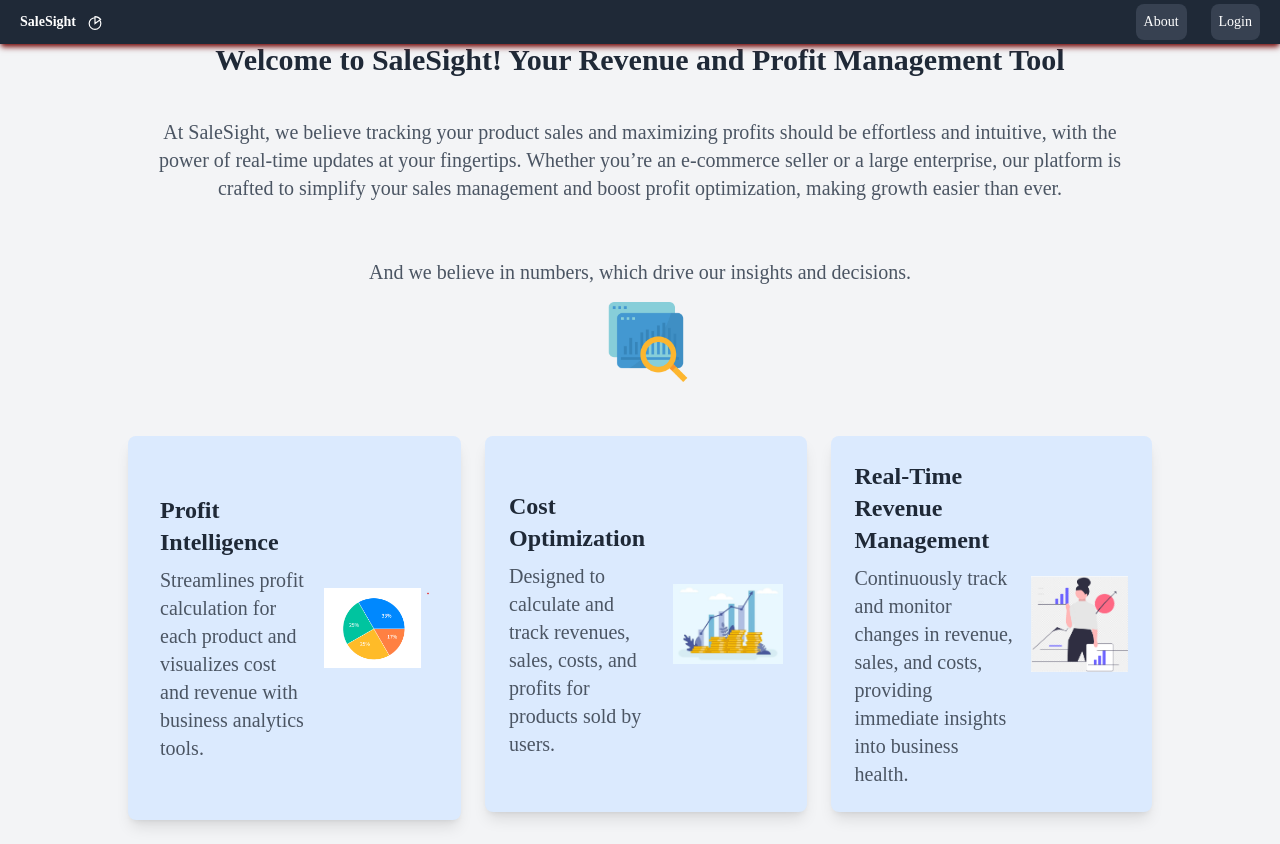
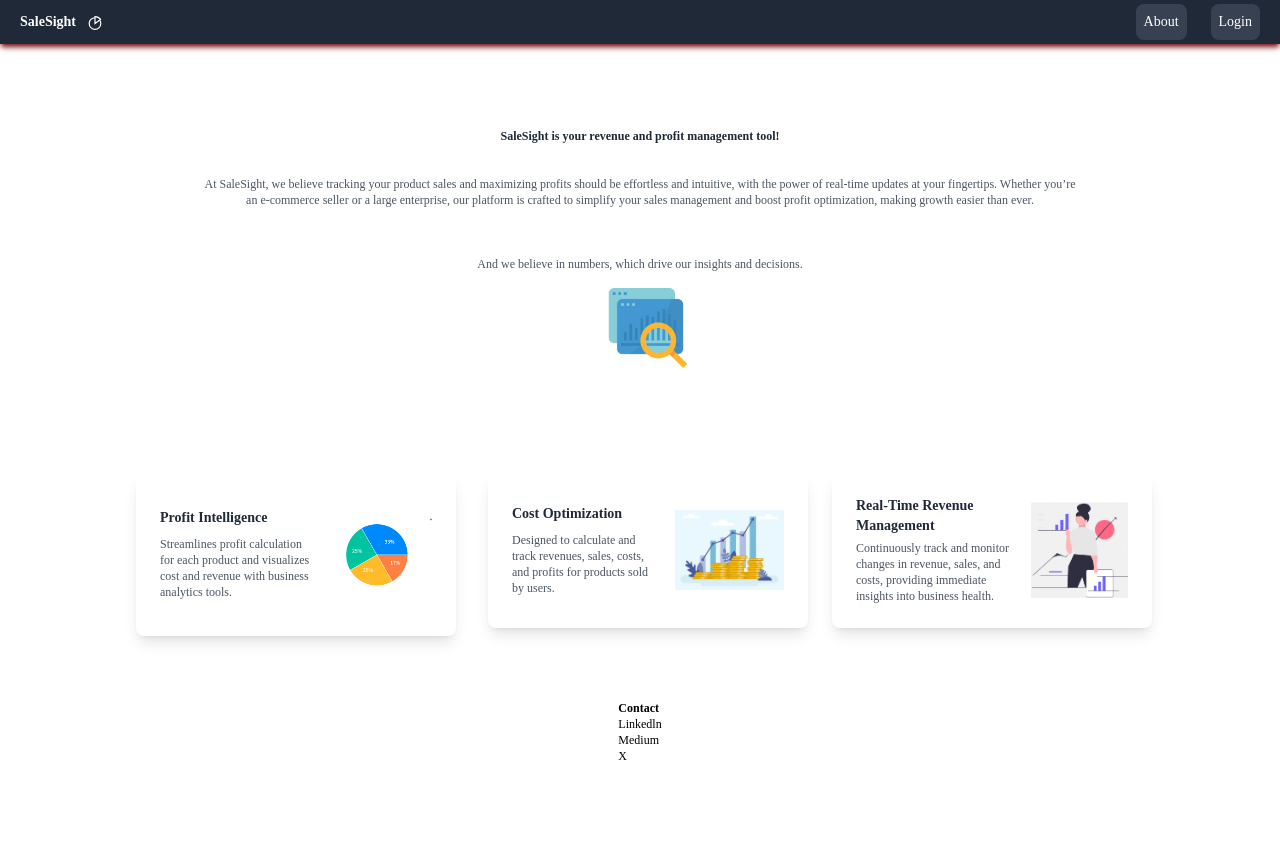
Before and after one commit to Gamze1314/SaleSight, a React (Create React App) app in the folder client/: page /about in a window 1280 px wide. After the commit the page ends 800 px from the top, so only its background shows below. Built offline with nearby package versions, Linux system fonts and the light colour scheme; no server answers.

Commit message:
analyticspage design updated

```diff
--- a/client/src/components/Product.js
+++ b/client/src/components/Product.js
@@ -37,7 +37,7 @@
       <td className="p-3 text-left w-1/4">{total_quantity_sold || 0}</td>
       <td className="w-1/4">
         <select
-          className="h-5 w-full text-center text-xs"
+          className="h-5 text-center text-xs"
           onChange={handleSelect}
           value={selectedOption}
         >
--- a/client/src/components/ProductProfitTable.js
+++ b/client/src/components/ProductProfitTable.js
@@ -129,7 +129,7 @@
 
   return (
     <div className="fixed inset-0 z-50 flex items-center justify-center bg-black bg-opacity-50 backdrop-blur">
-      <div className="relative bg-white shadow rounded-lg p-6 max-w-4xl w-full max-h-[90vh] overflow-y-auto">
+      <div className="relative bg-white shadow rounded-lg p-2 max-w-4xlw-full max-h-[90vh] overflow-y-auto">
         <button
           className="absolute top-2 right-2 text-gray-500 hover:text-gray-800"
           onClick={onClose}
@@ -137,15 +137,15 @@
           ✕
         </button>
         {error && <div className="text-red-700">{error}</div>}
-        <p className="text-center text-lg text-black-500">Profit Table</p>
+        <p className="text-center text-sm text-black-500">Profit Table</p>
         {localData.length > 0 ? (
           <>
-            <h4 className="text-md font-medium mb-4">
+            <h4 className="text-xs font-medium mb-4">
               The sales data is shown for Product: '
               {localData[0].productDescription}'
             </h4>
             <div className="overflow-x-auto">
-              <table className="w-full text-sm">
+              <table className="w-full text-xs">
                 <thead>
                   <tr className="bg-gray-100">
                     <th className="p-2 text-left">Sale ID</th>
@@ -279,7 +279,7 @@
             </div>
           </>
         ) : (
-          <p className="text-center text-gray-500">
+          <p className="text-center text-xs text-gray-500">
             No sales data found for product '{prodData.description}'. Please
             navigate to Select Action Tab, then select 'Add Profit Metrics'
             option to add sales data.
--- a/client/src/pages/About.js
+++ b/client/src/pages/About.js
@@ -19,7 +19,7 @@
   useEffect(() => {
     const messageTimer = setTimeout(() => {
       setMessage(
-        "Welcome to SaleSight! Your Revenue and Profit Management Tool"
+        "SaleSight is your revenue and profit management tool!"
       );
       setLoading(false);
     }, 1000);
@@ -40,16 +40,16 @@
   return (
     <>
       <LogInNavBar />
-      <div className="flex flex-col justify-center bg-gray-100 min-h-screen pt-3">
-        <div className="h-content-height flex-col flex items-center justify-center mb-6 transition-shadow duration-300 ease-in-out hover:shadow-red-900">
+      <div className="flex flex-col justify-center items-center bg-white min-h-screen pt-3 sm:text-xs">
+        <div className="text-xs h-content-height flex-col flex items-center justify-center mb-6 transition-shadow duration-300 ease-in-out hover:shadow-red-900">
           {loading ? (
-            <p className="text-gray-600 text-center text-xl w-full max-w-5xl mt-6 p-4">
-              Loading...
+            <p className="text-red-600 text-center text-xs w-full max-w-5xl mt-6 p-4">
+              Welcome to SaleSight!
             </p>
           ) : (
             <>
-              <h1 className="text-3xl font-bold text-gray-800">{message}</h1>
-              <p className="text-gray-600 text-center text-xl w-full max-w-5xl mt-6 p-4">
+              <h1 className="text-xs font-bold text-gray-800">{message}</h1>
+              <p className="text-gray-600 text-center text-xs w-full max-w-4xl mt-6 p-2">
                 At SaleSight, we believe tracking your product sales and
                 maximizing profits should be effortless and intuitive, with the
                 power of real-time updates at your fingertips. Whether you’re an
@@ -57,7 +57,7 @@
                 to simplify your sales management and boost profit optimization,
                 making growth easier than ever.
               </p>
-              <p className="text-gray-600 text-center text-xl w-full max-w-5xl mt-6 p-4">
+              <p className="text-gray-600 text-center text-xs w-full max-w-5xl mt-6 p-4">
                 And we believe in numbers, which drive our insights and
                 decisions.
               </p>
@@ -69,12 +69,12 @@
         {/* Key Points Section */}
         <div className="flex justify-center space-x-6 max-w-5xl mx-auto">
           {cardVisible[0] && (
-            <div className="bg-blue-100 rounded-lg shadow-lg p-8 flex flex-row items-center justify-between mb-6 transition-shadow duration-300 ease-in-out hover:shadow-red-900 w-full max-w-md">
+            <div className="bg-white rounded-lg shadow-lg p-6 ml-2 mr-2 flex flex-row items-center justify-between mb-6 transition-shadow duration-300 ease-in-out hover:shadow-red-900 w-full max-w-md">
               <div className="flex flex-col">
-                <h2 className="text-2xl font-bold text-gray-800">
+                <h2 className="text-sm font-bold text-gray-800">
                   Profit Intelligence
                 </h2>
-                <p className="text-gray-600 mt-2 text-xl">
+                <p className="text-gray-600 mt-2 text-xs">
                   Streamlines profit calculation for each product and visualizes
                   cost and revenue with business analytics tools.
                 </p>
@@ -84,12 +84,12 @@
           )}
 
           {cardVisible[1] && (
-            <div className="bg-blue-100 rounded-lg shadow-lg p-6 flex flex-row items-center justify-between mb-8 transition-shadow duration-300 ease-in-out hover:shadow-red-900 w-full max-w-md">
+            <div className="bg-white rounded-lg shadow-lg p-6 ml-1 flex flex-row items-center justify-between mb-8 transition-shadow duration-300 ease-in-out hover:shadow-red-900 w-full max-w-md">
               <div className="flex flex-col">
-                <h2 className="text-2xl font-bold text-gray-800">
+                <h2 className="text-sm font-bold text-gray-800">
                   Cost Optimization
                 </h2>
-                <p className="text-gray-600 mt-2 text-xl">
+                <p className="text-gray-600 mt-2 text-xs">
                   Designed to calculate and track revenues, sales, costs, and
                   profits for products sold by users.
                 </p>
@@ -103,12 +103,12 @@
           )}
 
           {cardVisible[2] && (
-            <div className="bg-blue-100 rounded-lg shadow-lg p-6 flex flex-row items-center justify-between mb-8 transition-shadow duration-300 ease-in-out hover:shadow-red-900 w-full max-w-md">
+            <div className="bg-white rounded-lg shadow-lg p-6 ml-1 flex flex-row items-center justify-between mb-8 transition-shadow duration-300 ease-in-out hover:shadow-red-900 w-full max-w-md">
               <div className="flex flex-col">
-                <h2 className="text-2xl font-bold text-gray-800">
+                <h2 className="text-sm font-bold text-gray-800">
                   Real-Time Revenue Management
                 </h2>
-                <p className="text-gray-600 mt-2 text-xl">
+                <p className="text-gray-600 mt-1 text-xs">
                   Continuously track and monitor changes in revenue, sales, and
                   costs, providing immediate insights into business health.
                 </p>
@@ -121,6 +121,12 @@
             </div>
           )}
         </div>
+        <div className="mt-10 w1/4">
+          <p className="text-xs hover:text-red-900 font-semibold">Contact</p>
+          <p className="text-xs hover:text-red-900">Linkedln</p>
+          <p className="text-xs hover:text-red-900">Medium</p>
+          <p className="text-xs hover:text-red-900">X</p>
+        </div>
       </div>
     </>
   );
--- a/client/src/pages/AnalyticsPage.js
+++ b/client/src/pages/AnalyticsPage.js
@@ -12,25 +12,23 @@
 
   return (
     <>
-      <div>
-        <MainNavBar />
-        <div className="h-content-height flex-col flex items-center justify-center mb-2 transition-shadow duration-300 ease-in-out hover:shadow-red-900">
-          <h1 className="sm:text-md font-bold text-gray-800">Profit Hub</h1>
+      <MainNavBar />
+        <div className="h-content-height flex-col flex items-center justify-center mb-1 transition-shadow duration-300 ease-in-out hover:shadow-red-900">
+          <h1 className="sm:text-sm font-bold text-gray-800 mt-0 p-4">Profit Hub</h1>
           {/* welcome message for user if authenticated and directed to Profit Hub */}
-          <p className="text-blue-600 text-center text-xs font-bold w-full max-w-4xl mt-2">
+          <p className="text-blue-600 text-center text-xs font-bold w-full max-w-2xl mt-2">
             {currentUser ? `Welcome ${currentUser.username}!` : null}
           </p>
-          <p className="text-gray-700 text-center text-xs w-full max-w-4xl mt-2 p-2">
+          <p className="text-gray-700 text-center text-xs w-full max-w-2xl mt-2 p-2">
             Your one-stop solution for managing your sales and earnings. Here
             you can view your total profit, revenue, and total cost data
             analytics.
           </p>
-          <p className="text-gray-700 text-center text-xs w-full max-w-4xl mt-6 p-2">
+          <p className="text-gray-700 text-center text-xs w-full max-w-2xl mt-3 p-1">
             Start managing your store and add your sales to view your profit
             metrics on this page!
           </p>
         </div>
-      </div>
       <div className="overflow-x-auto overflow-y-hidden w-full">
         <SaleAnalytics />
         <CostAnalytics />
```
Also changed, not shown: client/src/components/ProductForm.js (+22 -22 lines), client/src/pages/Authentication.js (+6 -6 lines), 1 other file (tests, documents, lock files or other folders).
